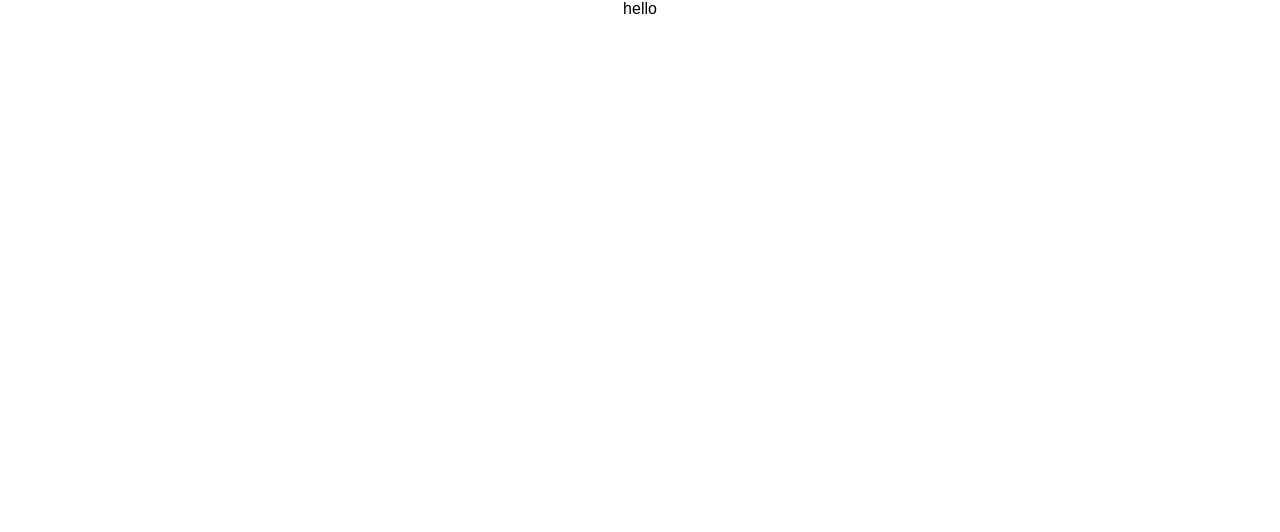
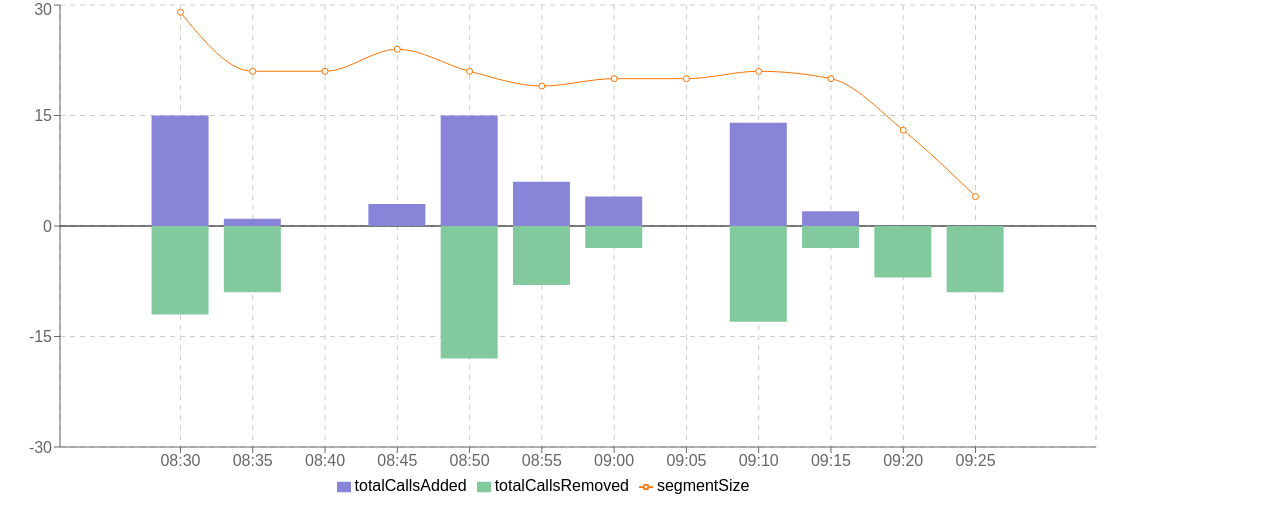
Before and after one commit to nkhristinin/tomatoes-chart, a React (Create React App) app: page / in a window 1280 px wide. Shown: the top 532 px of the page. Built offline with nearby package versions, Linux system fonts and the light colour scheme.

Commit message:
Add view for charts

```diff
--- a/package.json
+++ b/package.json
@@ -9,6 +9,7 @@
     "react-dom": "^16.4.2",
     "react-redux": "^5.0.7",
     "react-scripts": "1.1.5",
+    "recharts": "^1.1.0",
     "redux": "^4.0.0",
     "redux-thunk": "^2.3.0"
   },
--- a/src/API/index.js
+++ b/src/API/index.js
@@ -16,21 +16,24 @@ const getRandomPastTicks = (fromDate: number, count: number): Array<Tick> => {
       if (acc.length === 0) {
         newItem = {
           timestamp: getTime(fromDate),
-          totalCallsAdded: getRandomInt(20, 50),
-          totalCallsRemoved: -getRandomInt(0, 30),
+          totalCallsAdded: getRandomInt(0, 10),
+          totalCallsRemoved: -getRandomInt(0, 10),
           segmentSize: getRandomInt(0, 5)
         }
       } else {
         const prevItem = acc[acc.length - 1]
-        const newCallsAdded = getRandomInt(0, 50)
-        const newCallsRemoved = getRandomInt(0, 50)
+        const newCallsAdded = getRandomInt(0, 10)
+        const newCallsRemoved = getRandomInt(0, 10)
         newItem = {
           timestamp: getTime(
             subMinutes(prevItem.timestamp, getRandomInt(0, 10))
           ),
           totalCallsAdded: newCallsAdded,
           totalCallsRemoved: -newCallsRemoved,
-          segmentSize: prevItem.segmentSize - newCallsAdded + newCallsRemoved
+          segmentSize:
+            prevItem.segmentSize -
+            prevItem.totalCallsAdded -
+            prevItem.totalCallsRemoved
         }
       }
 
@@ -59,8 +62,8 @@ export const makeGetTicks = (intitialCount: number = 100) => {
 
       setTimeout(() => {
         const prevItem = data[data.length - 1]
-        const newCallsAdded = getRandomInt(0, 3)
-        const newCallsRemoved = getRandomInt(0, 3)
+        const newCallsAdded = getRandomInt(0, 10)
+        const newCallsRemoved = getRandomInt(0, 10)
 
         data.push({
           timestamp: getTime(new Date()),
@@ -71,7 +74,7 @@ export const makeGetTicks = (intitialCount: number = 100) => {
 
         isLoad = false
         addTicks()
-      }, 3000)
+      }, 10000)
     }
 
     addTicks()
--- /dev/null
+++ b/src/components/TicksChart.js
@@ -0,0 +1,42 @@
+import React from "react"
+import {
+  Bar,
+  ReferenceLine,
+  XAxis,
+  YAxis,
+  CartesianGrid,
+  Tooltip,
+  Legend,
+  Line,
+  ComposedChart,
+  ResponsiveContainer
+} from "recharts"
+import { format } from "date-fns"
+
+const TicksChart = ({ ticks }) => (
+  <ResponsiveContainer width="95%" height={500}>
+    <ComposedChart
+      data={ticks}
+      stackOffset="sign"
+      margin={{ top: 5, right: 120, left: 0, bottom: 5 }}
+    >
+      <CartesianGrid strokeDasharray="5 5" />
+      <XAxis
+        type="number"
+        tickFormatter={unixtimestamp => format(unixtimestamp, "HH:mm")}
+        domain={["dataMin - 500000", "dataMax + 500000"]}
+        scale="time"
+        dataKey="timestamp"
+      />
+      <YAxis />
+      <Tooltip />
+      <Legend />
+      <ReferenceLine y={0} stroke="#000" />
+      <Bar dataKey="totalCallsAdded" fill="#8884d8" stackId="stack" />
+      <Bar dataKey="totalCallsRemoved" fill="#82ca9d" stackId="stack" />
+      <Line type="monotone" dataKey="segmentSize" stroke="#ff7300" />
+    </ComposedChart>
+  </ResponsiveContainer>
+)
+
+export default TicksChart
--- a/src/containers/TicksContainer.js
+++ b/src/containers/TicksContainer.js
@@ -3,6 +3,7 @@
 import React from "react"
 import { connect } from "react-redux"
 import { getTicks, fetchTicks } from "../modules/ticks"
+import TicksChart from "../components/TicksChart"
 
 class TicksContainer extends React.Component {
   componentDidMount() {
@@ -16,13 +17,13 @@ class TicksContainer extends React.Component {
       setTimeout(() => {
         fetchTicks()
         updateTicks()
-      }, 500)
+      }, 3000)
 
     updateTicks()
   }
 
   render() {
-    return <div>hello</div>
+    return <TicksChart ticks={this.props.ticks} />
   }
 }
 
```
Also changed, not shown: 2 other files (tests, documents, lock files or other folders).
